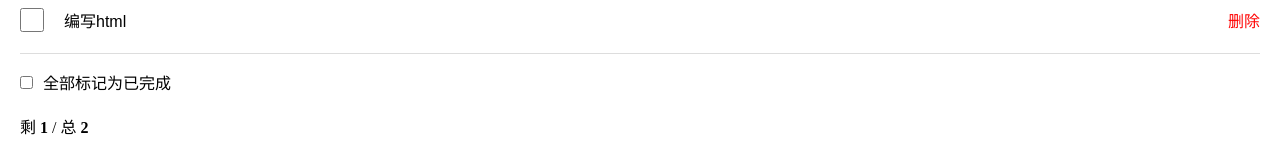
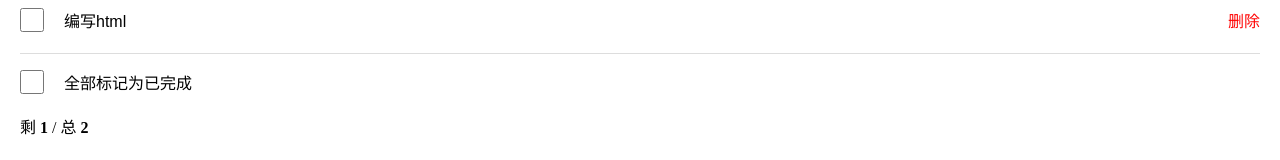
Before and after one commit to donaf/fe-process, a Vue app: page / in a window 1280 px wide. Shown: the part 218-378 px from the top of the page. Built offline with nearby package versions, Linux system fonts and the light colour scheme.

Commit message:
perf: 更改css样式

```diff
--- a/src/views/Home.vue
+++ b/src/views/Home.vue
@@ -91,13 +91,8 @@ const onDelete = (index: number) => {
       </ul>
     </div>
     <div class="footer" v-if="list && list.length > 0">
-      <div class="allChecked-container">
-        <input
-          type="checkbox"
-          :checked="allChecked"
-          class="checkbox"
-          @change="toggleChecked"
-        />
+      <div class="allChecked-container" @click="toggleChecked">
+        <input type="checkbox" :checked="allChecked" class="checkbox" />
         <label class="allChecked-label">全部标记为已完成</label>
       </div>
       <div>
@@ -111,10 +106,12 @@ const onDelete = (index: number) => {
 .todo-conainter {
   padding: 20px;
 }
+
 .header {
   display: flex;
   flex-wrap: wrap;
 }
+
 .input-class {
   margin-right: 20px;
   padding: 10px;
@@ -125,6 +122,7 @@ const onDelete = (index: number) => {
   border: 1px solid rgba(200, 200, 200);
   border-radius: 5px;
 }
+
 .btn {
   padding: 10px;
   height: 48px;
@@ -145,13 +143,20 @@ ul,
 li {
   list-style: none;
 }
+
 .allChecked-container {
-  display: flex;
-  align-items: center;
+  display: inline-flex;
   margin-bottom: 20px;
+  cursor: pointer;
 }
 
 .allChecked-label {
   margin-left: 10px;
 }
+
+.checkbox {
+  margin-right: 10px;
+  width: 24px;
+  height: 24px;
+}
 </style>
```
